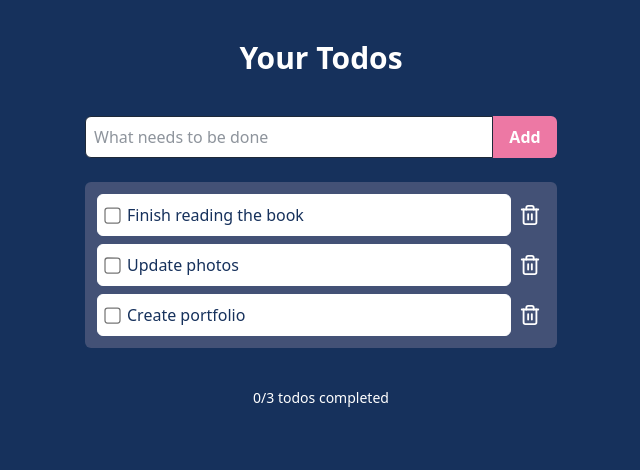
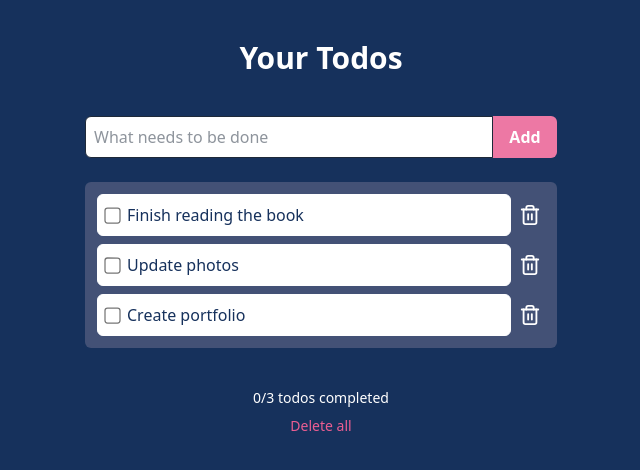
Before and after one commit to sovilleda07/todo-list-react, a React (Vite) app: page / in a window 1280 px wide. Shown: the top 470 px of the page, without its empty margins (319-959 px from the left). Built offline with nearby package versions, Linux system fonts and the light colour scheme.

Commit message:
Create delete all todos

```diff
--- a/src/App.tsx
+++ b/src/App.tsx
@@ -9,6 +9,7 @@ function App() {
     addTodo,
     setTodoCompleted,
     deleteTodo,
+    deleteAllTodos,
     deleteAllCompletedTodos,
   } = useTodos();
 
@@ -23,7 +24,11 @@ function App() {
           onDelete={deleteTodo}
         />
       </div>
-      <TodoSummary todos={todos} deleteAllCompleted={deleteAllCompletedTodos} />
+      <TodoSummary
+        todos={todos}
+        deleteAll={deleteAllTodos}
+        deleteAllCompleted={deleteAllCompletedTodos}
+      />
     </main>
   );
 }
--- a/src/components/TodoSummary.tsx
+++ b/src/components/TodoSummary.tsx
@@ -2,11 +2,13 @@ import type { Todo } from "../types/todo";
 
 interface TodoSummaryProps {
   todos: Todo[];
+  deleteAll: () => void;
   deleteAllCompleted: () => void;
 }
 
 export default function TodoSummary({
   todos,
+  deleteAll,
   deleteAllCompleted,
 }: TodoSummaryProps) {
   const completedTodos = todos.filter((todo) => todo.completed);
@@ -16,6 +18,16 @@ export default function TodoSummary({
       <p className="text-sm font-medium">
         {completedTodos.length}/{todos.length} todos completed
       </p>
+
+      <div className="flex items-center justify-center gap-8">
+        {todos.length > 0 && (
+          <button
+            onClick={deleteAll}
+            className="text-violet-red hover:underline text-sm font-medium"
+          >
+            Delete all
+          </button>
+        )}
         {completedTodos.length > 0 && (
           <button
             onClick={deleteAllCompleted}
@@ -25,5 +37,6 @@ export default function TodoSummary({
           </button>
         )}
       </div>
+    </div>
   );
 }
--- a/src/hooks/useTodos.ts
+++ b/src/hooks/useTodos.ts
@@ -36,6 +36,10 @@ export default function useTodos() {
     setTodos((prevTodos) => prevTodos.filter((todo) => todo.id !== id));
   }
 
+  function deleteAllTodos() {
+    setTodos([]);
+  }
+
   function deleteAllCompletedTodos() {
     setTodos((prevTodos) => prevTodos.filter((todo) => !todo.completed));
   }
@@ -45,6 +49,7 @@ export default function useTodos() {
     setTodoCompleted,
     addTodo,
     deleteTodo,
+    deleteAllTodos,
     deleteAllCompletedTodos,
   };
 }
```
Lines whose indentation alone changed are shown as unchanged.
